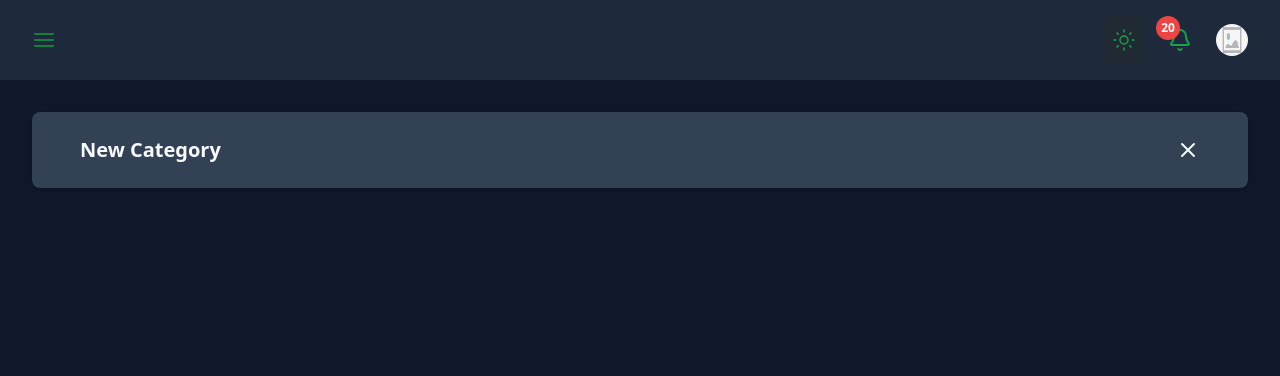
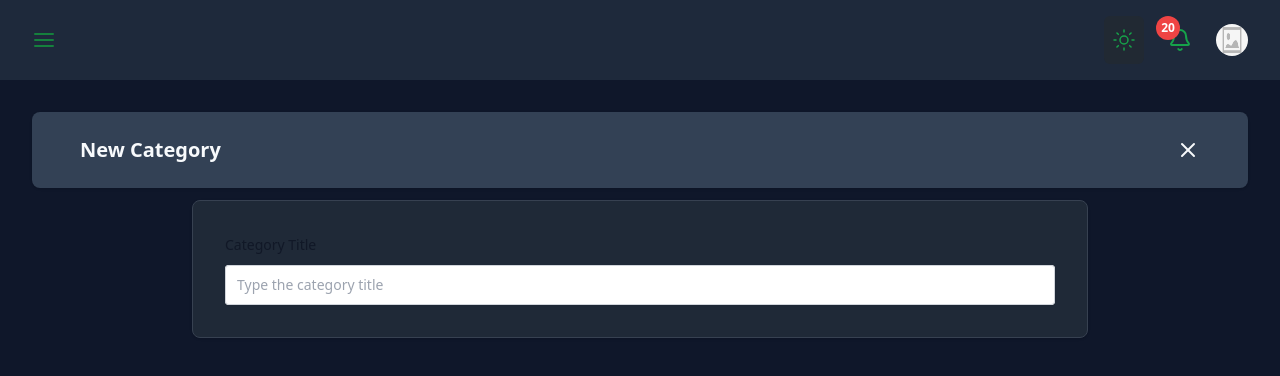
Before and after one commit to AdelekeOfAfrica/ecommerce-typescript, a Next.js app: page /dashboard/categories/new in a window 1280 px wide. Shown: the top 376 px of the page. Built offline with nearby package versions, Linux system fonts and the light colour scheme.

Commit message:
added the text input code

```diff
--- a/app/(back-end)/dashboard/(catalog)/categories/new/page.jsx
+++ b/app/(back-end)/dashboard/(catalog)/categories/new/page.jsx
@@ -1,14 +1,26 @@
+"use client"
 import { X } from 'lucide-react'
 import React from 'react'
+import FormHeader from '../../../../../../components/backoffice/FormHeader';
+import TextInput from '../../../../../../components/FormInputs/TextInput';
+import { useForm } from 'react-hook-form';
 
 export default function NewCategory() {
+  const {register,handleSubmit,formState:{errors}}=useForm();
   return (
-    <div className="flex items-center justify-between py-6 px-12
-     bg-white-50  text-slate-800  dark:text-slate-50 dark:bg-slate-700 rounded-lg
-     shadow">
+    <div>
+    <FormHeader title="New Category"/>
+    <form  className="w-full max-w-4xl p-4 bg-white border
+    border-gray-200 rounded-lg shadow sm:p-6 md:p-8
+    dark:bg-gray-800 dark:border-gray-700 mx-auto my-3
+    " >
+      <div className="grid gap-4 sm:grid-cols-2 sm:gap-6">
+        <TextInput label="Category Title" name="title" register={register}
+        errors={errors}/>
+      </div>
+    </form>
 
-     <h2 className="text-xl font-semibold">New Category</h2>
-      <button className=""><X/></button>
     </div>
-  )
+
+  );
 }
--- /dev/null
+++ b/components/FormInputs/TextInput.jsx
@@ -0,0 +1,38 @@
+import React from 'react';
+
+export default function TextInput({
+    label,
+    name,
+    register,
+    errors,
+    isRequired = true,
+    type = "text",
+    className = "sm:col-span-2",
+    defaultValue = ""
+}) {
+  return (
+    <div className={className}>
+      <label htmlFor={name} className="block text-sm font-medium leading-6 text-gray-900 mb-2">
+        {label}
+      </label>
+      <div className="mt-2">
+        <input
+          {...register(name, { required: isRequired })}
+          type={type}
+          name={name}
+          id={name}
+          defaultValue={defaultValue}
+          autoComplete={name}
+          className="block w-full rounded border-0 py-2 text-gray-900 shadow-sm ring-1 ring-inset ring-gray-300
+          placeholder:text-gray-400 focus:ring-green-600 focus:ring-inset focus:ring-blue-600 sm:text-sm sm:leading-6"
+          placeholder={`Type the ${label.toLowerCase()}`}
+        />
+        {errors?.[name] && (
+          <span className="text-sm text-red-600">
+            {label} is required
+          </span>
+        )}
+      </div>
+    </div>
+  );
+}
--- /dev/null
+++ b/components/backoffice/FormHeader.jsx
@@ -0,0 +1,14 @@
+import React from 'react';
+import {X} from 'lucide-react';
+
+export default function FormHeader({title}) {
+  return (
+    <div className="flex items-center justify-between py-6 px-12
+    bg-white  text-slate-800  dark:text-slate-50 dark:bg-slate-700 rounded-lg
+    shadow">
+
+    <h2 className="text-xl font-semibold">{title}</h2>
+     <button className=""><X/></button>
+   </div>
+  )
+}
--- a/context/Providers.jsx
+++ b/context/Providers.jsx
@@ -1,12 +1,16 @@
 "use client"
 
 import {ThemeProvider} from "next-themes";
-
+import {Toaster} from "react-hot-toast";
 import React from 'react'
 
 export default function Providers({children}) {
   return (
-   <ThemeProvider attribute="class" defaultTheme="dark" enableSystem>{children}</ThemeProvider>
+
+   <ThemeProvider attribute="class" defaultTheme="dark" enableSystem>
+       <Toaster position="top-center" reverseOrder={false}/>
+      {children}
+    </ThemeProvider>
 
   )
 }
--- a/package.json
+++ b/package.json
@@ -23,6 +23,7 @@
     "react-chartjs-2": "^5.3.0",
     "react-dom": "^19.0.0",
     "react-hook-form": "^7.54.2",
+    "react-hot-toast": "^2.5.2",
     "sass": "^1.85.0",
     "tailwind-merge": "^3.0.2",
     "tailwindcss-animate": "^1.0.7"
```
Also changed, not shown: 1 other file (tests, documents, lock files or other folders).
